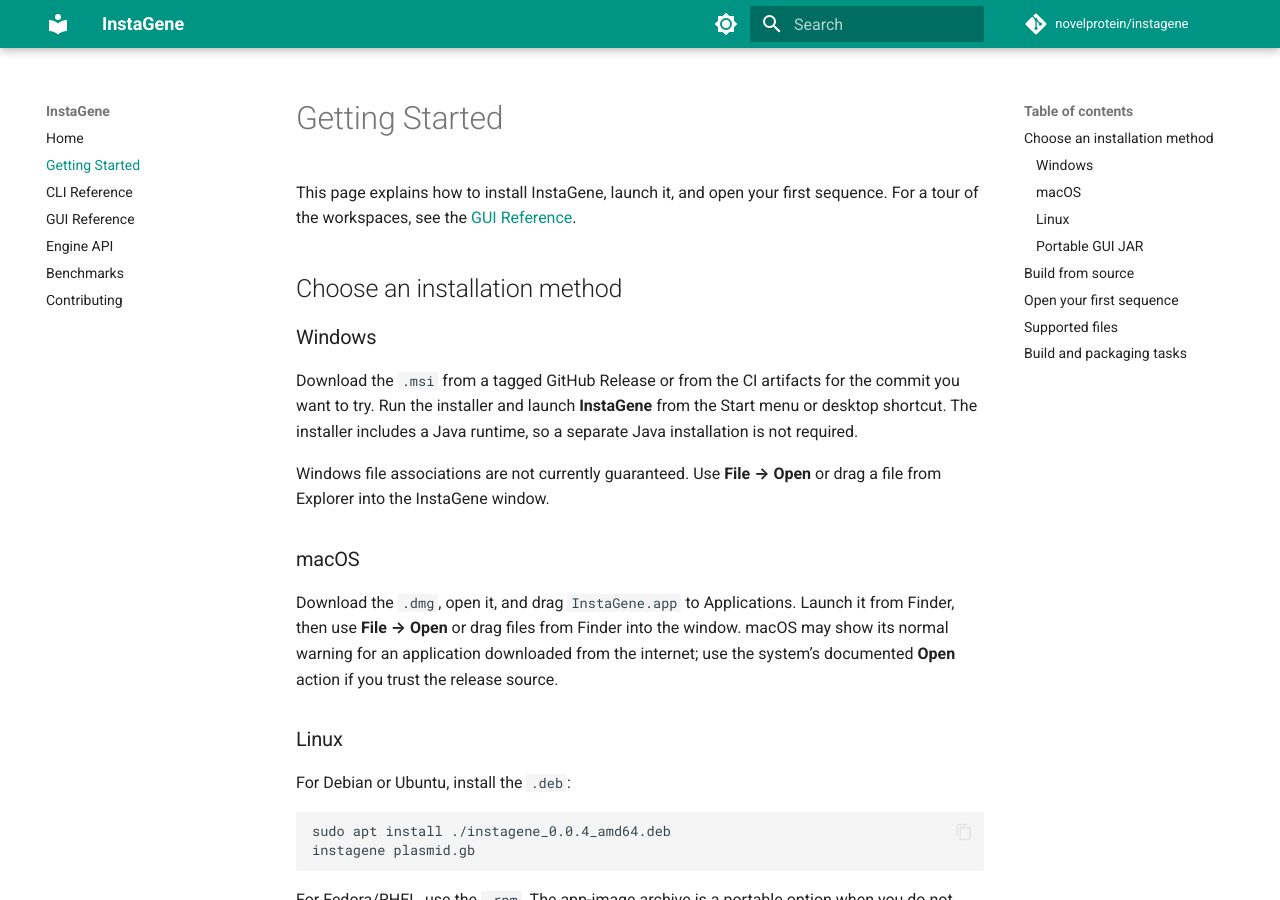
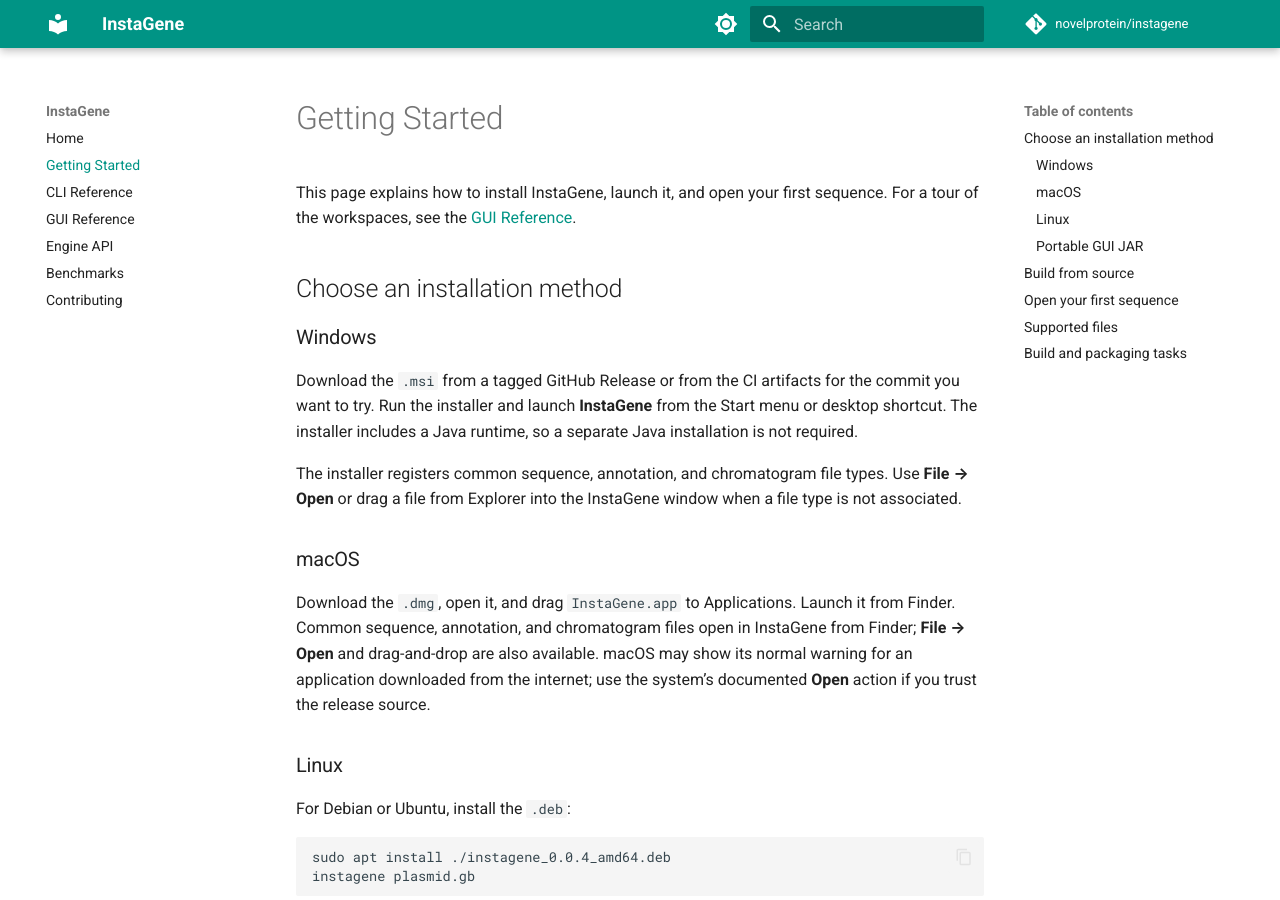
Before and after one commit to novelprotein/instagene, an MkDocs documentation site: the page built from docs/getting-started.md, in a window 1280 px wide and 900 px high. Built offline with MkDocs 1.6.1 and Material for MkDocs 9.7.7, drawn with Linux system fonts in a browser that asks for light colours; comment, search, counter and statistics services are not loaded.

Commit message:
CI: commit screenshot fixes failing site build

```diff
--- a/docs/getting-started.md
+++ b/docs/getting-started.md
@@ -12,16 +12,18 @@
 Start menu or desktop shortcut. The installer includes a Java runtime, so a
 separate Java installation is not required.
 
-Windows file associations are not currently guaranteed. Use **File → Open** or
-drag a file from Explorer into the InstaGene window.
+The installer registers common sequence, annotation, and chromatogram file
+types. Use **File → Open** or drag a file from Explorer into the InstaGene
+window when a file type is not associated.
 
 ### macOS
 
 Download the `.dmg`, open it, and drag `InstaGene.app` to Applications. Launch
-it from Finder, then use **File → Open** or drag files from Finder into the
-window. macOS may show its normal warning for an application downloaded from
-the internet; use the system’s documented **Open** action if you trust the
-release source.
+it from Finder. Common sequence, annotation, and chromatogram files open in
+InstaGene from Finder; **File → Open** and drag-and-drop are also available.
+macOS may show its normal warning for an application downloaded from the
+internet; use the system’s documented **Open** action if you trust the release
+source.
 
 ### Linux
 
```
Also changed, not shown: 19 other files.
